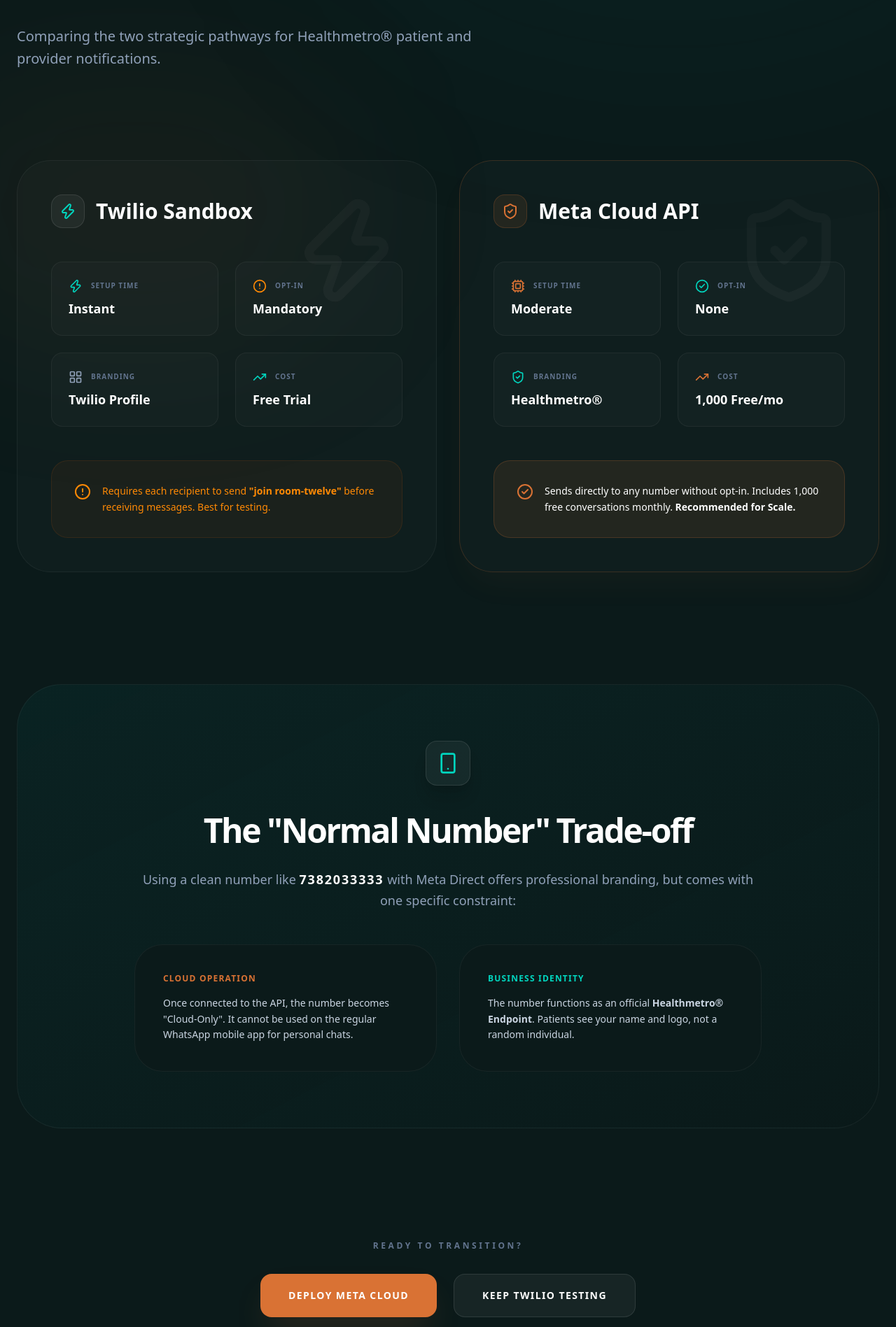
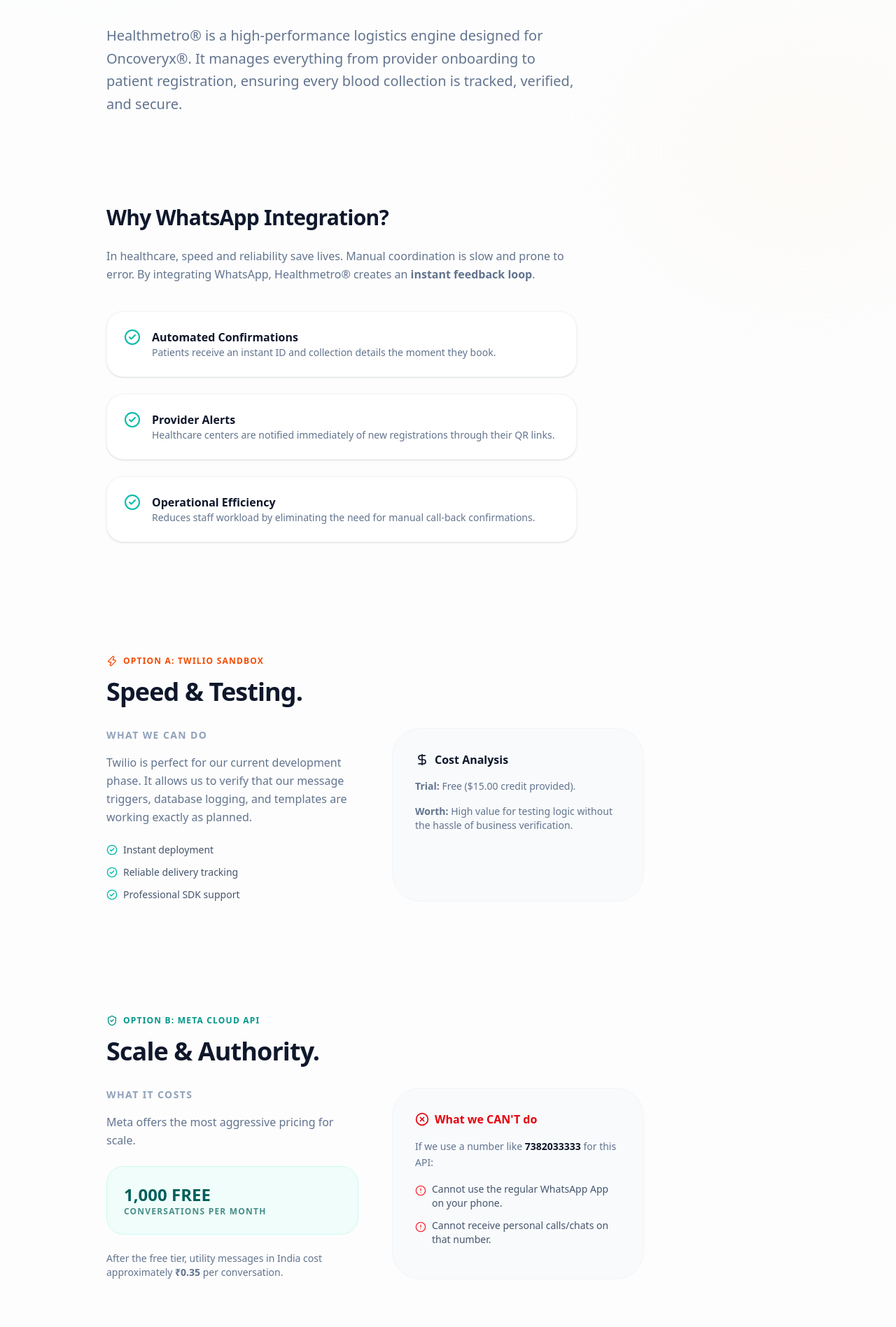
Before and after one commit to Rythamo8055/Health-Metro-Mono, a Next.js app in the folder healthmetro-admin/: page /presentation/whatsapp in a window 1280 px wide. Shown: the part 383-2280 px from the top of the page at 70% size. Built offline with nearby package versions, Linux system fonts and the light colour scheme.

Commit message:
style: redesign WhatsApp presentation with clean light theme and F-pattern

```diff
--- a/healthmetro-admin/app/presentation/whatsapp/page.tsx
+++ b/healthmetro-admin/app/presentation/whatsapp/page.tsx
@@ -8,173 +8,185 @@
   AlertCircle,
   CheckCircle2,
   ArrowRight,
-  LayoutGrid,
+  Info,
+  DollarSign,
   TrendingUp,
-  Cpu,
-  SmartphoneIcon
+  XCircle,
+  Stethoscope
 } from 'lucide-react';
 import { motion } from 'framer-motion';
 import Link from 'next/link';
 
 export default function WhatsAppPresentation() {
-  const twilioFeatures = [
-    { title: 'Setup Time', value: 'Instant', icon: <Zap className="w-5 h-5 text-teal-400" /> },
-    { title: 'Opt-in', value: 'Mandatory', icon: <AlertCircle className="w-5 h-5 text-orange-400" /> },
-    { title: 'Branding', value: 'Twilio Profile', icon: <LayoutGrid className="w-5 h-5 text-slate-400" /> },
-    { title: 'Cost', value: 'Free Trial', icon: <TrendingUp className="w-5 h-5 text-teal-400" /> }
-  ];
-
-  const metaFeatures = [
-    { title: 'Setup Time', value: 'Moderate', icon: <Cpu className="w-5 h-5 text-[#d97234]" /> },
-    { title: 'Opt-in', value: 'None', icon: <CheckCircle2 className="w-5 h-5 text-teal-400" /> },
-    { title: 'Branding', value: 'Healthmetro®', icon: <ShieldCheck className="w-5 h-5 text-teal-400" /> },
-    { title: 'Cost', value: '1,000 Free/mo', icon: <TrendingUp className="w-5 h-5 text-[#d97234]" /> }
-  ];
-
   return (
-    <div className="min-h-screen bg-[#0B1A1A] text-white selection:bg-[#d97234]/30 font-sans overflow-x-hidden">
-      {/* Immersive Background */}
+    <div className="min-h-screen bg-[#FDFDFD] text-slate-900 font-sans selection:bg-teal-100 overflow-x-hidden">
+      {/* Subtle organic background elements */}
       <div className="fixed inset-0 pointer-events-none z-0">
-        <div className="absolute top-[-20%] right-[-10%] w-[70%] h-[70%] bg-[#027473]/10 blur-[140px] rounded-full" />
-        <div className="absolute bottom-[-10%] left-[-10%] w-[50%] h-[50%] bg-[#d97234]/5 blur-[120px] rounded-full" />
+        <div className="absolute top-[-10%] left-[-10%] w-[40%] h-[40%] bg-teal-50 blur-[120px] rounded-full opacity-60" />
+        <div className="absolute bottom-[10%] right-[-5%] w-[30%] h-[30%] bg-orange-50 blur-[100px] rounded-full opacity-40" />
       </div>
 
-      <main className="relative z-10 pt-20 pb-32 px-6 max-w-7xl mx-auto">
-        {/* Breadcrumb */}
-        <Link href="/presentation" className="inline-flex items-center gap-2 text-slate-500 hover:text-white transition-colors mb-12 text-sm uppercase tracking-widest font-black">
-          <ArrowRight className="w-4 h-4 rotate-180" /> Back to Ecosystem
+      <main className="relative z-10 pt-16 pb-32 px-6 max-w-5xl mx-auto">
+        {/* Navigation / Home Link */}
+        <Link href="/presentation" className="inline-flex items-center gap-2 text-slate-400 hover:text-teal-600 transition-colors mb-20 text-xs font-bold uppercase tracking-widest">
+          <ArrowRight className="w-4 h-4 rotate-180" /> Back to Dashboard
         </Link>
 
-        {/* Hero Section */}
+        {/* SECTION 1: What is this about? (F-Pattern Start) */}
         <section className="mb-32">
           <motion.div
-            initial={{ opacity: 0, y: 20 }} animate={{ opacity: 1, y: 0 }}
-            className="inline-flex items-center gap-2 px-4 py-2 rounded-full bg-[#d97234]/10 border border-[#d97234]/20 text-[#d97234] text-[10px] font-black uppercase tracking-[0.3em] mb-8"
+            initial={{ opacity: 0, y: 10 }} animate={{ opacity: 1, y: 0 }}
+            className="flex items-center gap-2 text-teal-600 mb-6"
           >
-            <MessageSquare className="w-4 h-4" />
-            Communication Layer v1.0
+            <Stethoscope className="w-5 h-5" />
+            <span className="text-xs font-black uppercase tracking-[0.2em]">Healthmetro® Admin OS</span>
           </motion.div>
+
           <motion.h1
-            initial={{ opacity: 0, y: 20 }} animate={{ opacity: 1, y: 0 }} transition={{ delay: 0.1 }}
-            className="text-6xl md:text-8xl font-black tracking-tight leading-[0.9] mb-8"
+            initial={{ opacity: 0, y: 10 }} animate={{ opacity: 1, y: 0 }} transition={{ delay: 0.1 }}
+            className="text-5xl md:text-7xl font-black tracking-tight text-slate-900 mb-8 leading-tight"
           >
-            WhatsApp <br />
-            <span className="text-[#027473]">Automation</span>
+            The Logistics <br />
+            of <span className="text-teal-600">Care.</span>
           </motion.h1>
-          <p className="text-xl text-slate-400 max-w-2xl font-medium leading-relaxed">
-            Comparing the two strategic pathways for Healthmetro® patient and provider notifications.
-          </p>
+
+          <motion.p
+            initial={{ opacity: 0, y: 10 }} animate={{ opacity: 1, y: 0 }} transition={{ delay: 0.2 }}
+            className="text-xl text-slate-500 max-w-2xl leading-relaxed"
+          >
+            Healthmetro® is a high-performance logistics engine designed for Oncoveryx®. It manages everything from provider onboarding to patient registration, ensuring every blood collection is tracked, verified, and secure.
+          </motion.p>
         </section>
 
-        {/* Comparison Section */}
-        <section className="grid md:grid-cols-2 gap-8 mb-40">
-          {/* TWILIO CARD */}
-          <motion.div
-            initial={{ opacity: 0, x: -20 }} animate={{ opacity: 1, x: 0 }} transition={{ delay: 0.2 }}
-            className="bg-white/2 border border-white/5 rounded-[3rem] p-12 relative overflow-hidden group hover:border-white/10 transition-all"
-          >
-            <div className="absolute top-0 right-0 p-12 opacity-[0.03] group-hover:opacity-[0.05] transition-opacity">
-              <Zap className="w-40 h-40" />
+        {/* SECTION 2: Why WhatsApp? */}
+        <section className="mb-40">
+          <div className="max-w-2xl">
+            <h2 className="text-3xl font-black mb-6 tracking-tight">Why WhatsApp Integration?</h2>
+            <p className="text-slate-500 leading-relaxed mb-10">
+              In healthcare, speed and reliability save lives. Manual coordination is slow and prone to error. By integrating WhatsApp, Healthmetro® creates an <strong>instant feedback loop</strong>.
+            </p>
+
+            <div className="space-y-6">
+              {[
+                { title: 'Automated Confirmations', desc: 'Patients receive an instant ID and collection details the moment they book.' },
+                { title: 'Provider Alerts', desc: 'Healthcare centers are notified immediately of new registrations through their QR links.' },
+                { title: 'Operational Efficiency', desc: 'Reduces staff workload by eliminating the need for manual call-back confirmations.' }
+              ].map((item, i) => (
+                <div key={i} className="flex gap-4 p-6 bg-white border border-slate-100 rounded-3xl shadow-sm">
+                  <CheckCircle2 className="w-6 h-6 text-teal-500 shrink-0" />
+                  <div>
+                    <h4 className="font-bold text-slate-900">{item.title}</h4>
+                    <p className="text-sm text-slate-500">{item.desc}</p>
                   </div>
-            <h2 className="text-3xl font-black mb-12 flex items-center gap-4">
-              <div className="w-12 h-12 bg-white/5 rounded-2xl flex items-center justify-center border border-white/10 text-teal-400">
-                <Zap className="w-6 h-6" />
-              </div>
-              Twilio Sandbox
-            </h2>
-            <div className="grid grid-cols-2 gap-6 mb-12">
-              {twilioFeatures.map((f, i) => (
-                <div key={i} className="p-6 bg-white/2 rounded-2xl border border-white/5">
-                  <div className="flex items-center gap-3 mb-2">
-                    {f.icon}
-                    <span className="text-[10px] font-black text-slate-500 uppercase tracking-widest">{f.title}</span>
-                  </div>
-                  <div className="text-lg font-bold">{f.value}</div>
                 </div>
               ))}
             </div>
-            <div className="p-8 bg-orange-500/5 rounded-3xl border border-orange-500/10 text-orange-400">
-              <div className="flex items-start gap-4 text-sm font-medium leading-relaxed">
-                <AlertCircle className="w-6 h-6 shrink-0" />
-                <span>Requires each recipient to send <strong>"join room-twelve"</strong> before receiving messages. Best for testing.</span>
           </div>
-            </div>
-          </motion.div>
-
-          {/* META DIRECT CARD */}
-          <motion.div
-            initial={{ opacity: 0, x: 20 }} animate={{ opacity: 1, x: 0 }} transition={{ delay: 0.3 }}
-            className="bg-white/2 border border-[#d97234]/20 rounded-[3rem] p-12 relative overflow-hidden group hover:border-[#d97234]/40 transition-all shadow-2xl shadow-[#d97234]/5"
-          >
-            <div className="absolute top-0 right-0 p-12 opacity-[0.03] group-hover:opacity-[0.05] transition-opacity">
-              <ShieldCheck className="w-40 h-40" />
-            </div>
-            <h2 className="text-3xl font-black mb-12 flex items-center gap-4">
-              <div className="w-12 h-12 bg-[#d97234]/10 rounded-2xl flex items-center justify-center border border-[#d97234]/20 text-[#d97234]">
-                <ShieldCheck className="w-6 h-6" />
-              </div>
-              Meta Cloud API
-            </h2>
-            <div className="grid grid-cols-2 gap-6 mb-12">
-              {metaFeatures.map((f, i) => (
-                <div key={i} className="p-6 bg-white/2 rounded-2xl border border-white/5">
-                  <div className="flex items-center gap-3 mb-2">
-                    {f.icon}
-                    <span className="text-[10px] font-black text-slate-500 uppercase tracking-widest">{f.title}</span>
-                  </div>
-                  <div className="text-lg font-bold">{f.value}</div>
-                </div>
-              ))}
-            </div>
-            <div className="p-8 bg-[#d97234]/10 rounded-3xl border border-[#d97234]/20 text-white">
-              <div className="flex items-start gap-4 text-sm font-medium leading-relaxed">
-                <CheckCircle2 className="w-6 h-6 shrink-0 text-[#d97234]" />
-                <span>Sends directly to any number without opt-in. Includes 1,000 free conversations monthly. <strong>Recommended for Scale.</strong></span>
-              </div>
-            </div>
-          </motion.div>
         </section>
 
-        {/* The "Normal Number" Trade-off */}
-        <section className="bg-gradient-to-br from-[#027473]/10 to-transparent border border-white/5 p-12 md:p-20 rounded-[4rem] mb-40">
-          <div className="max-w-4xl mx-auto text-center">
-            <div className="w-16 h-16 bg-white/5 rounded-2xl flex items-center justify-center text-teal-400 mx-auto mb-10 border border-white/10 shadow-xl">
-              <SmartphoneIcon className="w-8 h-8" />
+        {/* SECTION 3: The Options (F-Pattern Comparison) */}
+        <div className="space-y-40">
+
+          {/* OPTION A: TWILIO */}
+          <section className="relative">
+            <div className="max-w-3xl">
+              <div className="inline-flex items-center gap-2 text-orange-600 font-bold text-xs uppercase tracking-widest mb-4">
+                <Zap className="w-4 h-4" /> Option A: Twilio Sandbox
               </div>
-            <h2 className="text-4xl md:text-5xl font-black mb-8 tracking-tighter">The "Normal Number" Trade-off</h2>
-            <p className="text-lg text-slate-400 font-medium leading-relaxed mb-12">
-              Using a clean number like <span className="text-white font-black tracking-widest">7382033333</span> with Meta Direct offers professional branding, but comes with one specific constraint:
+              <h2 className="text-4xl font-black mb-8 tracking-tight">Speed & Testing.</h2>
+
+              <div className="grid md:grid-cols-2 gap-12">
+                <div>
+                  <h4 className="font-bold text-sm uppercase text-slate-400 mb-4 tracking-widest">What we can do</h4>
+                  <p className="text-slate-500 leading-relaxed mb-6">
+                    Twilio is perfect for our current development phase. It allows us to verify that our message triggers, database logging, and templates are working exactly as planned.
                   </p>
-
-            <div className="grid md:grid-cols-2 gap-8 text-left">
-              <div className="p-10 bg-[#0B1A1A] rounded-[2.5rem] border border-white/5">
-                <h4 className="text-[#d97234] font-black uppercase tracking-widest text-xs mb-4">Cloud Operation</h4>
-                <p className="text-sm leading-relaxed text-slate-300">Once connected to the API, the number becomes "Cloud-Only". It cannot be used on the regular WhatsApp mobile app for personal chats.</p>
+                  <ul className="space-y-3 text-sm font-medium text-slate-600">
+                    <li className="flex items-center gap-2"><CheckCircle2 className="w-4 h-4 text-teal-500" /> Instant deployment</li>
+                    <li className="flex items-center gap-2"><CheckCircle2 className="w-4 h-4 text-teal-500" /> Reliable delivery tracking</li>
+                    <li className="flex items-center gap-2"><CheckCircle2 className="w-4 h-4 text-teal-500" /> Professional SDK support</li>
+                  </ul>
                 </div>
-              <div className="p-10 bg-[#0B1A1A] rounded-[2.5rem] border border-white/5">
-                <h4 className="text-teal-400 font-black uppercase tracking-widest text-xs mb-4">Business Identity</h4>
-                <p className="text-sm leading-relaxed text-slate-300">The number functions as an official <strong>Healthmetro® Endpoint</strong>. Patients see your name and logo, not a random individual.</p>
+                <div className="bg-slate-50 p-8 rounded-[2.5rem] border border-slate-100">
+                  <div className="flex items-center gap-2 text-slate-900 font-bold mb-4">
+                    <DollarSign className="w-5 h-5" />
+                    <span>Cost Analysis</span>
+                  </div>
+                  <p className="text-sm text-slate-500 mb-4">
+                    <strong>Trial:</strong> Free ($15.00 credit provided).
+                  </p>
+                  <p className="text-sm text-slate-500">
+                    <strong>Worth:</strong> High value for testing logic without the hassle of business verification.
+                  </p>
                 </div>
               </div>
             </div>
           </section>
 
-        {/* Closing Action */}
-        <div className="text-center">
-          <p className="text-slate-500 font-bold mb-8 uppercase tracking-[0.3em] text-xs">Ready to transition?</p>
-          <div className="flex justify-center gap-6">
-            <button className="px-10 py-5 bg-[#d97234] hover:bg-[#b55a24] text-white rounded-2xl font-black transition-all shadow-2xl shadow-[#d97234]/20 uppercase tracking-widest text-sm">
-              Deploy Meta Cloud
+          {/* OPTION B: META DIRECT */}
+          <section className="relative">
+            <div className="max-w-3xl">
+              <div className="inline-flex items-center gap-2 text-teal-600 font-bold text-xs uppercase tracking-widest mb-4">
+                <ShieldCheck className="w-4 h-4" /> Option B: Meta Cloud API
+              </div>
+              <h2 className="text-4xl font-black mb-8 tracking-tight">Scale & Authority.</h2>
+
+              <div className="grid md:grid-cols-2 gap-12">
+                <div>
+                  <h4 className="font-bold text-sm uppercase text-slate-400 mb-4 tracking-widest">What it costs</h4>
+                  <p className="text-slate-500 leading-relaxed mb-6">
+                    Meta offers the most aggressive pricing for scale.
+                  </p>
+                  <div className="p-6 bg-teal-50 rounded-3xl border border-teal-100 text-teal-800 mb-6">
+                    <div className="text-2xl font-black">1,000 FREE</div>
+                    <div className="text-xs uppercase font-bold tracking-widest opacity-70">Conversations per month</div>
+                  </div>
+                  <p className="text-sm text-slate-500">
+                    After the free tier, utility messages in India cost approximately <strong>₹0.35</strong> per conversation.
+                  </p>
+                </div>
+                <div className="bg-slate-50 p-8 rounded-[2.5rem] border border-slate-100">
+                  <div className="flex items-center gap-2 text-red-600 font-bold mb-4">
+                    <XCircle className="w-5 h-5" />
+                    <span>What we CAN'T do</span>
+                  </div>
+                  <p className="text-sm text-slate-500 leading-relaxed">
+                    If we use a number like <span className="font-black text-slate-900">7382033333</span> for this API:
+                  </p>
+                  <ul className="mt-4 space-y-3 text-sm font-medium text-slate-600">
+                    <li className="flex items-start gap-2">
+                      <AlertCircle className="w-4 h-4 text-red-500 shrink-0 mt-1" />
+                      <span>Cannot use the regular WhatsApp App on your phone.</span>
+                    </li>
+                    <li className="flex items-start gap-2">
+                      <AlertCircle className="w-4 h-4 text-red-500 shrink-0 mt-1" />
+                      <span>Cannot receive personal calls/chats on that number.</span>
+                    </li>
+                  </ul>
+                </div>
+              </div>
+            </div>
+          </section>
+
+        </div>
+
+        {/* Final Conclusion */}
+        <section className="mt-40 pt-20 border-t border-slate-100 text-center">
+          <p className="text-slate-400 font-bold mb-6 uppercase tracking-widest text-[10px]">Strategic Conclusion</p>
+          <h3 className="text-2xl font-black mb-8">Ready to automate Healthmetro®?</h3>
+          <div className="flex flex-wrap justify-center gap-4">
+            <button className="px-8 py-4 bg-slate-900 text-white rounded-2xl font-black transition-all hover:bg-teal-600 shadow-xl shadow-slate-200">
+              Go Live with Meta
             </button>
-            <button className="px-10 py-5 bg-white/5 hover:bg-white/10 text-white rounded-2xl font-black transition-all border border-white/10 uppercase tracking-widest text-sm">
-              Keep Twilio Testing
+            <button className="px-8 py-4 bg-white border border-slate-200 text-slate-900 rounded-2xl font-black transition-all hover:bg-slate-50">
+              Continue Sandbox
             </button>
           </div>
-        </div>
+        </section>
       </main>
 
-      <footer className="py-20 border-t border-white/5 text-center">
-        <div className="text-[10px] font-black text-slate-600 uppercase tracking-[0.5em]">Healthmetro® Communication Blueprint 2026</div>
+      <footer className="py-20 bg-slate-50 border-t border-slate-100 text-center">
+        <div className="text-[10px] font-black text-slate-400 uppercase tracking-[0.4em]">Healthmetro® Systems Documentation 2026</div>
       </footer>
     </div>
   );
```
Lines whose indentation alone changed are shown as unchanged.
